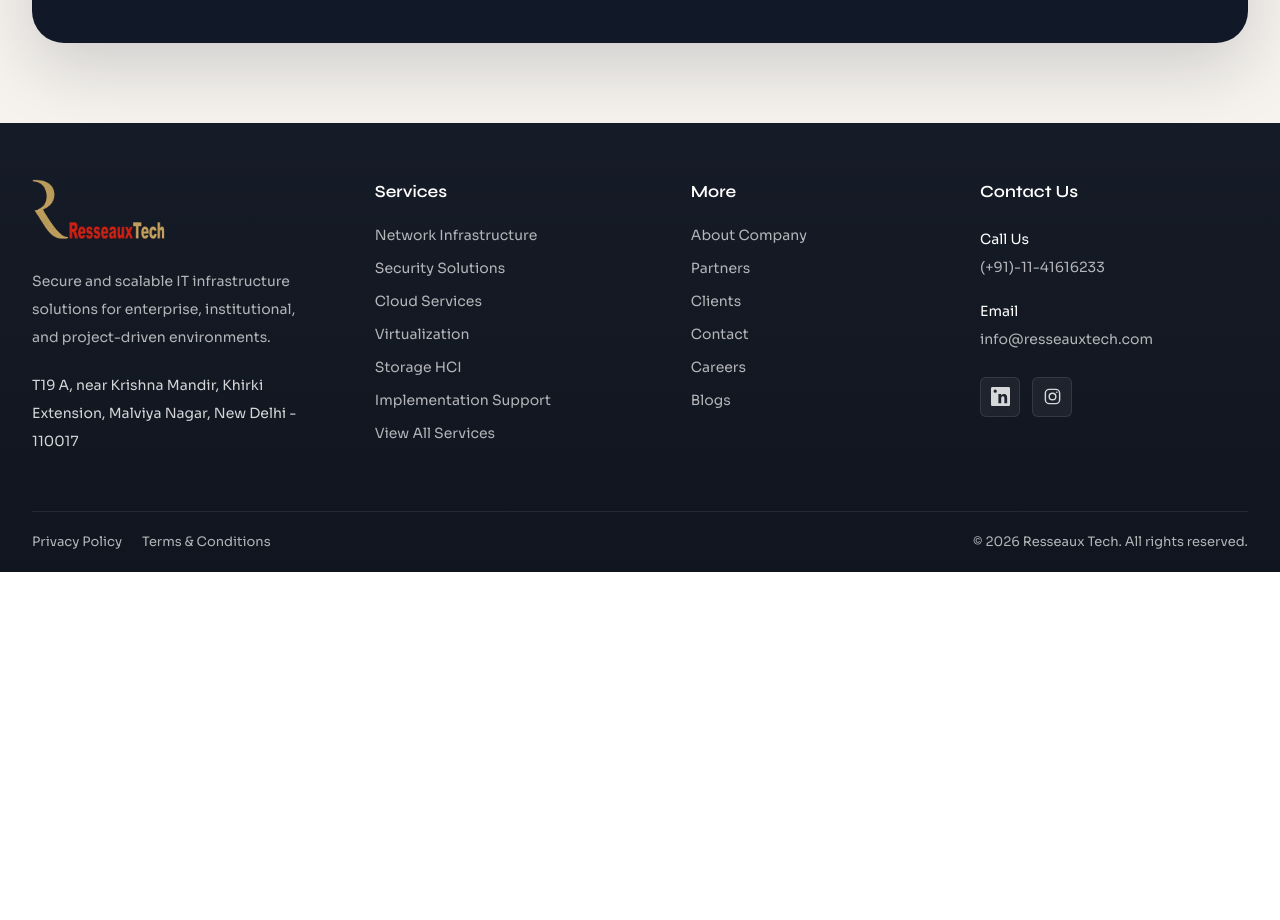
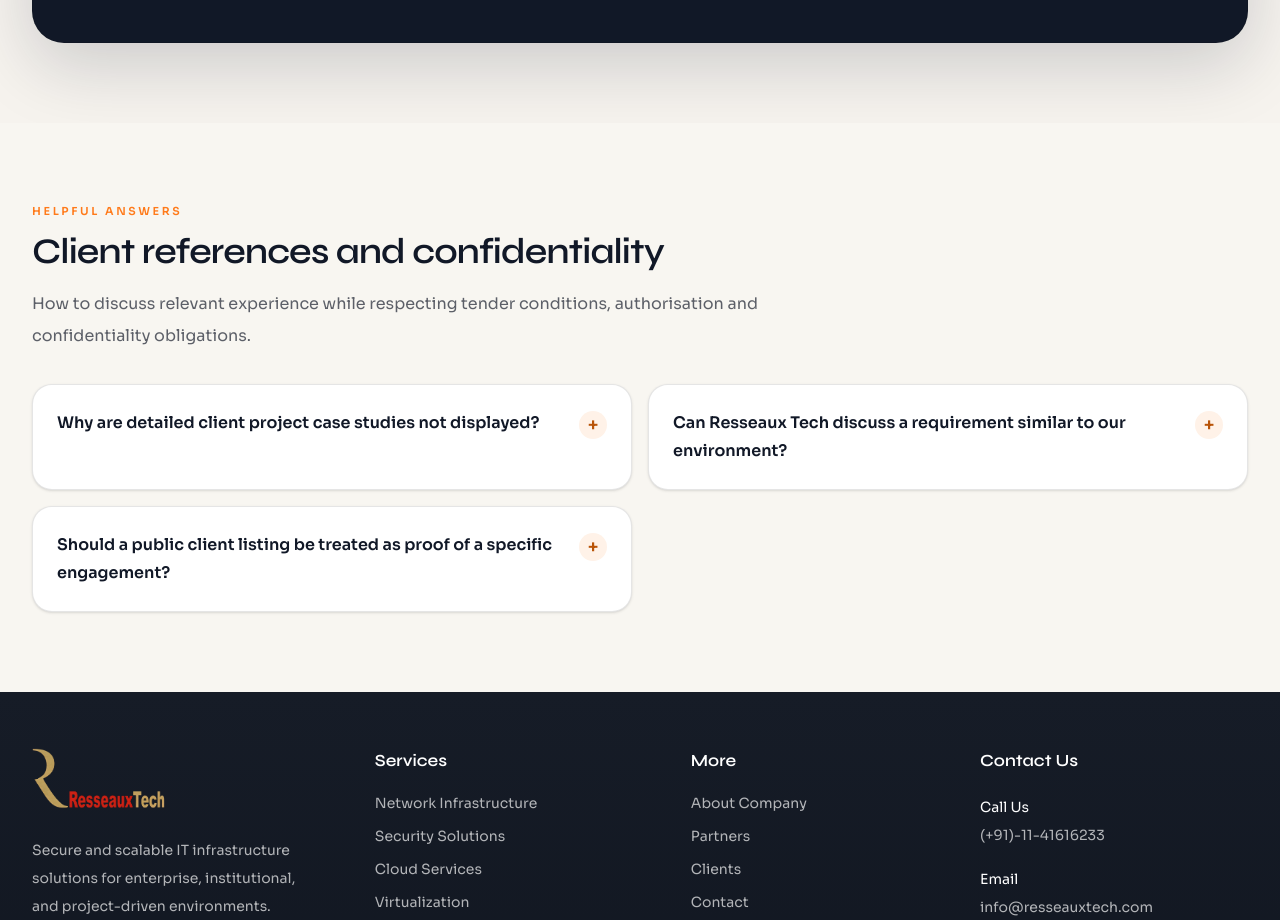
Before and after one commit to k1neeraj/resseauctech, a Next.js app: page /clients in a window 1280 px wide. Shown: the part 5260-6180 px from the top of the page. Before the commit the page ends 5832 px from the top, so only its background shows below. Built offline with nearby package versions, Linux system fonts and the light colour scheme.

Commit message:
feat(content): add client and confidentiality FAQs

```diff
--- a/app/(site)/clients/page.jsx
+++ b/app/(site)/clients/page.jsx
@@ -1,6 +1,8 @@
 import Image from "next/image";
 import Link from "next/link";
 import PageBanner from "@/components/common/PageBanner";
+import RelatedFaqs from "@/components/RelatedFaqs";
+import { pageFaqs } from "@/components/faq/pageFaqs";
 import {
   ArrowRight,
   ShieldCheck,
@@ -440,6 +442,11 @@ export default function ClientsPage() {
           </div>
         </div>
       </section>
+      <RelatedFaqs
+        items={pageFaqs.clients}
+        title="Client references and confidentiality"
+        description="How to discuss relevant experience while respecting tender conditions, authorisation and confidentiality obligations."
+      />
     </main>
   );
 }
```
